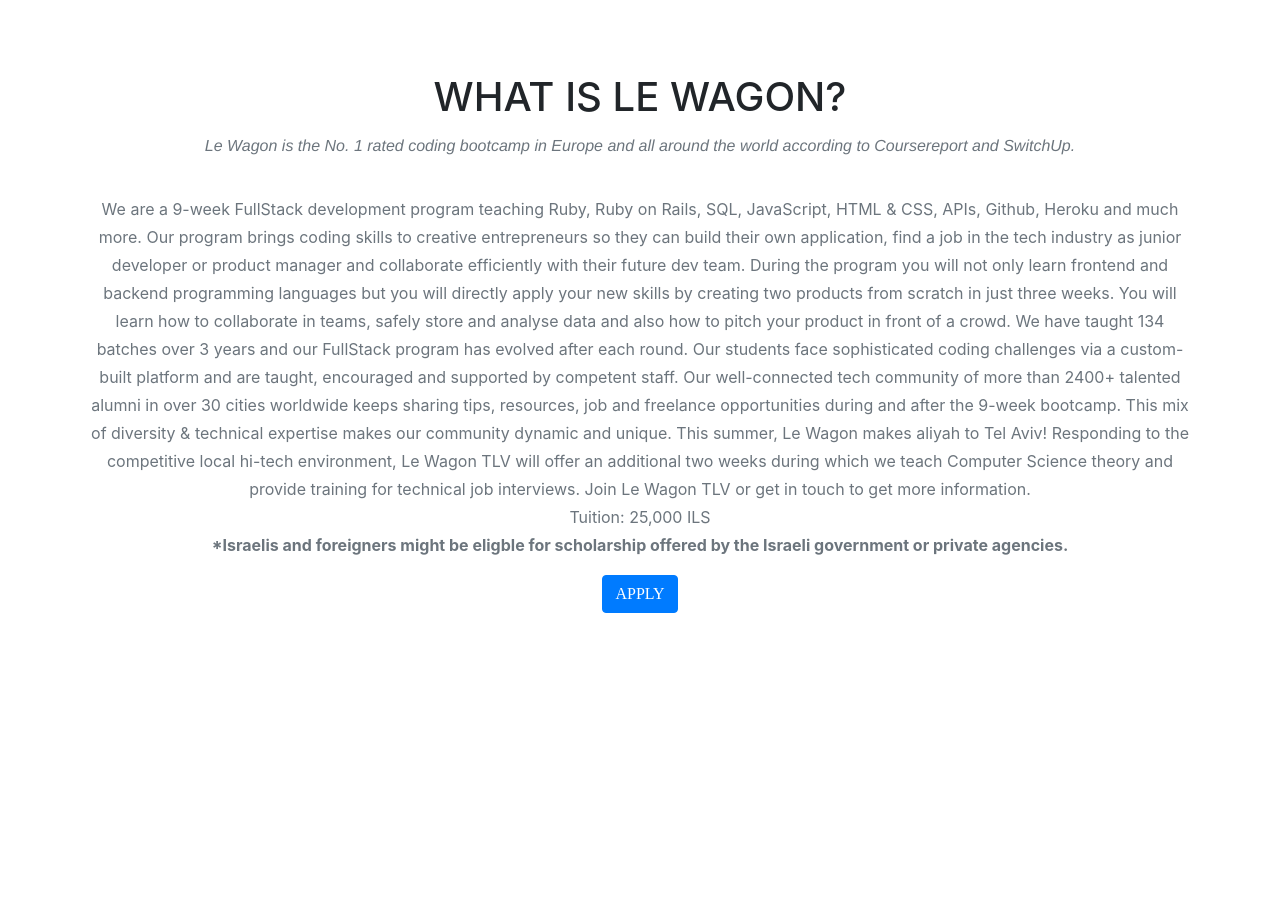
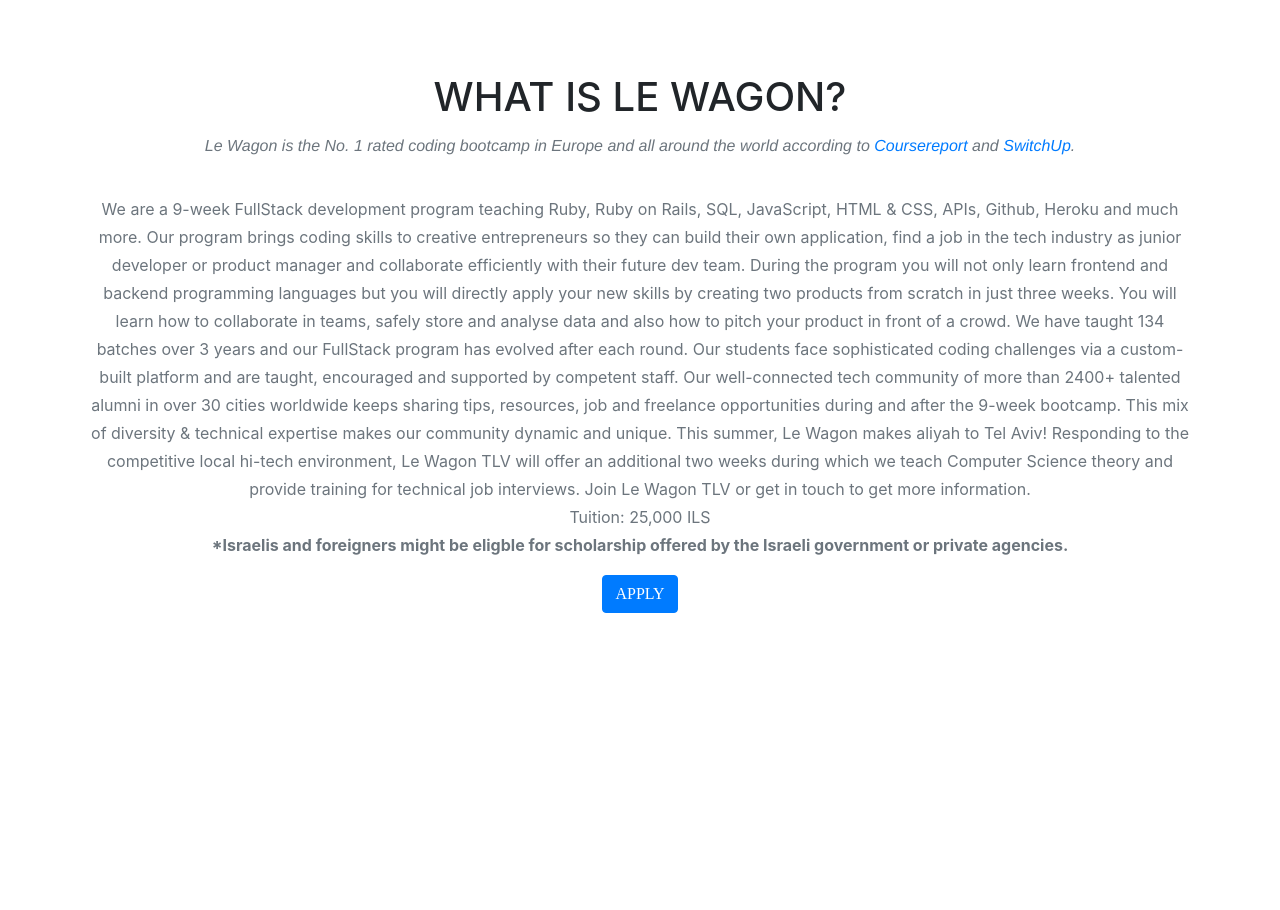
Before and after one commit to bdr193/lewagontlvlp, a website with bundled scripts: page index.html in a window 1280 px wide. Shown: the part 880-1790 px from the top of the page. Built offline with nearby package versions, Linux system fonts and the light colour scheme; a script that the page names is missing; a web font is replaced by a local one.

Commit message:
add links

```diff
--- a/index.html
+++ b/index.html
@@ -75,7 +75,7 @@
       <div class="row">
         <div class="col-lg-12 text-center">
           <h2 class="section-heading text-uppercase">What is Le Wagon?</h2>
-          <h3 class="section-subheading text-muted">Le Wagon is the No. 1 rated coding bootcamp in Europe and all around the world according to Coursereport and SwitchUp.</h3>
+          <h3 class="section-subheading text-muted">Le Wagon is the No. 1 rated coding bootcamp in Europe and all around the world according to <a href="https://www.coursereport.com/schools/le-wagon" target="_blank">Coursereport</a> and <a href="https://www.switchup.org/bootcamps/le-wagon" target="_blank">SwitchUp</a>.</h3>
           <p class="large text-muted">
             We are a 9-week FullStack development program teaching Ruby, Ruby on Rails, SQL, JavaScript, HTML & CSS, APIs, Github, Heroku and much more.
 
```
